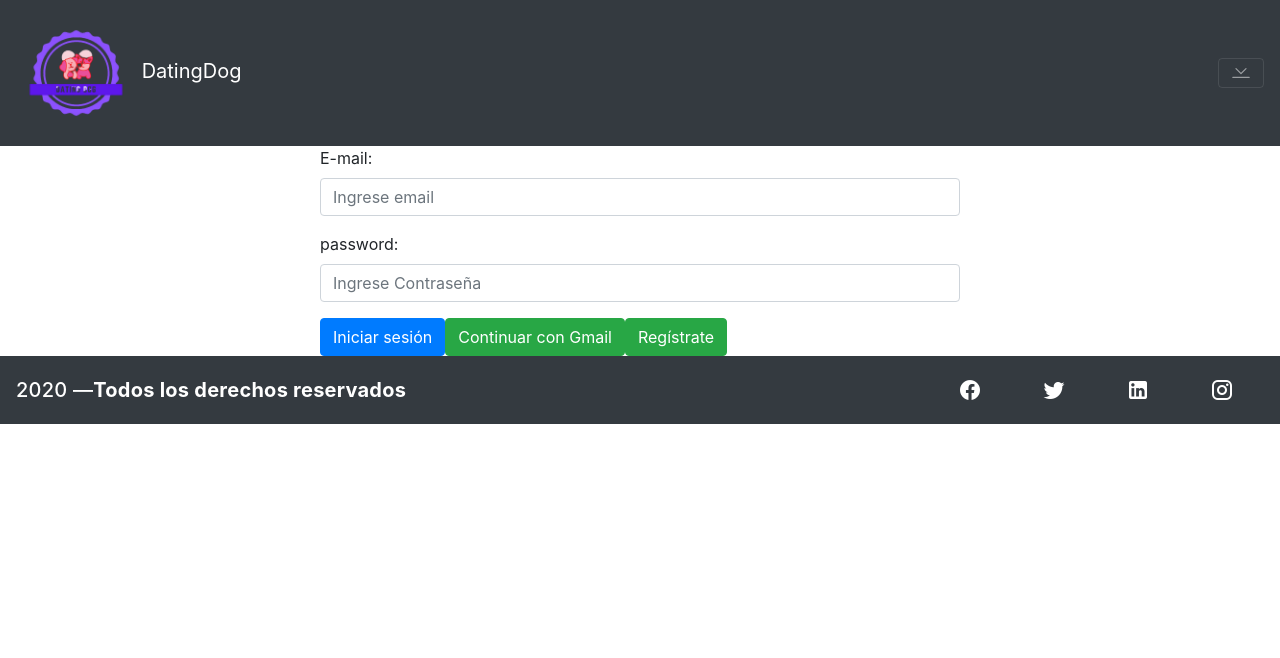
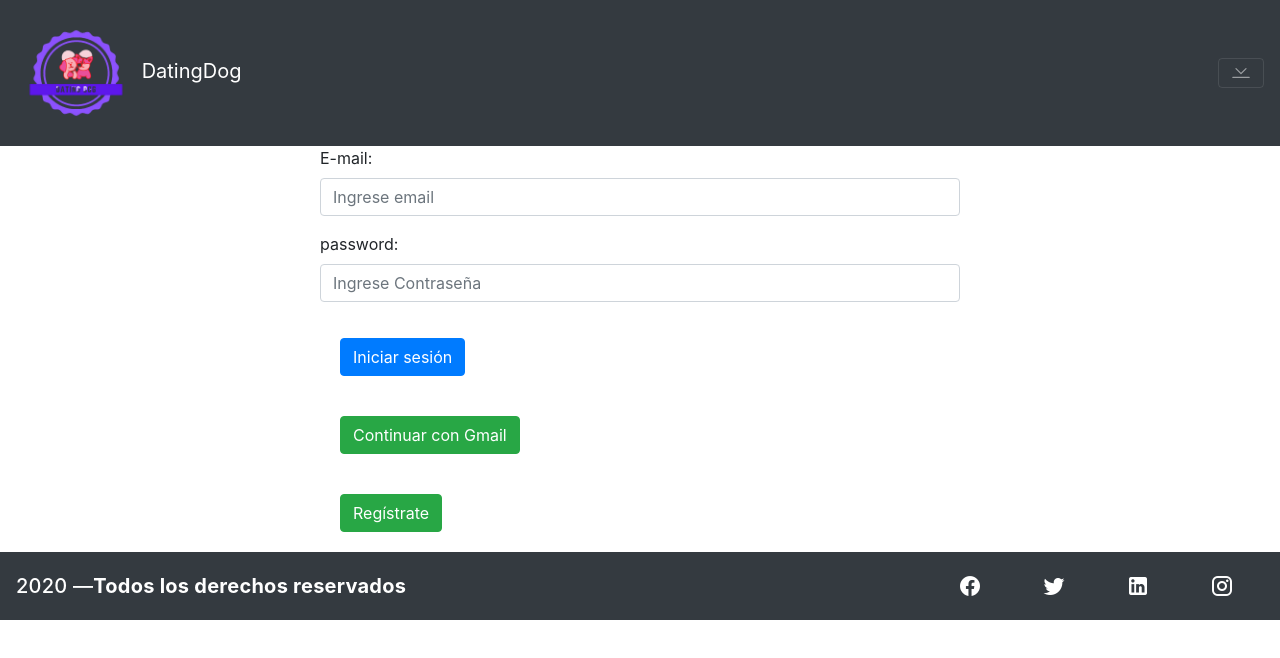
Before and after one commit to sebafariass/ProjectFinal, a Vue app: page /login in a window 1280 px wide. Shown: the top 658 px of the page. Built offline with nearby package versions, Linux system fonts and the light colour scheme; no server answers; the database is empty; what vue-chat-scroll would draw is missing.

Commit message:
Logout de navbar

```diff
--- a/src/components/elementoapp/Navbar.vue
+++ b/src/components/elementoapp/Navbar.vue
@@ -20,7 +20,7 @@
             <b-nav-item to="/registro">Registro</b-nav-item>
             <b-nav-item to="/muestra">MatchCan</b-nav-item>
             <b-nav-item to="/recuperar">Recuperar clave</b-nav-item>
-            <b-nav-item to="Login">Logout</b-nav-item>
+            <b-nav-item @click="logout">Logout</b-nav-item>
 
           </b-navbar-nav>
         </b-collapse>
@@ -29,7 +29,7 @@
 </template>
 
 <script>
-
+import firebase from "firebase"
 export default {
   name: "Navbar",
   methods: {
@@ -37,7 +37,7 @@ export default {
       firebase
         .auth()
         .signOut()
-        .then(() => this.$router.replace("home"));
+        .then(() => window.location="/home");
   },
   }
 }
--- a/src/views/Login.vue
+++ b/src/views/Login.vue
@@ -19,19 +19,22 @@
           placeholder="Ingrese Contraseña"
         ></b-form-input>
       </b-form-group>
-
-      <b-button type="submit" variant="primary" @click="login">Iniciar sesión</b-button>
+      <div>
+      <b-button class="btn" type="submit" variant="primary" @click="login">Iniciar sesión</b-button>
+      <br>
 
       <!--Boton GOOGLE-->
-      <b-button @click="logInGoogle" variant="success">
+      <b-button class="btn" @click="logInGoogle" variant="success">
         Continuar con Gmail
+
       </b-button>
+      <br>
       <!--Boton para registro -->
-      <b-button @click="Registro" variant="success">
+      <b-button class="btn" @click="Registro" variant="success">
         Regístrate
       </b-button>
 
-
+    </div>
 
     </div>
   </div>
@@ -102,3 +105,8 @@ export default {
   },
 };
 </script>
+<style lang="css">
+.btn {
+  margin: 20px;
+}
+</style>
```
